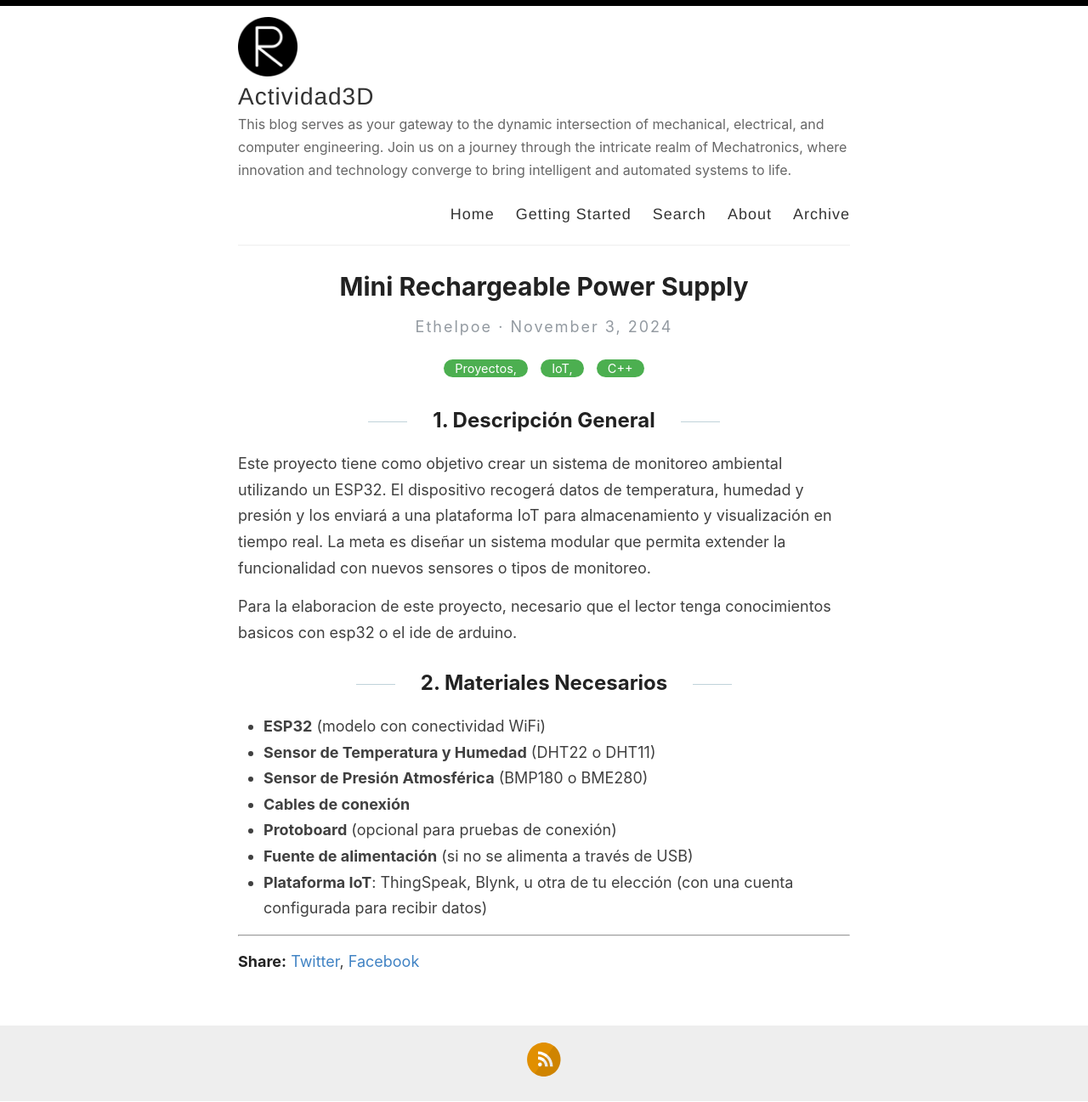
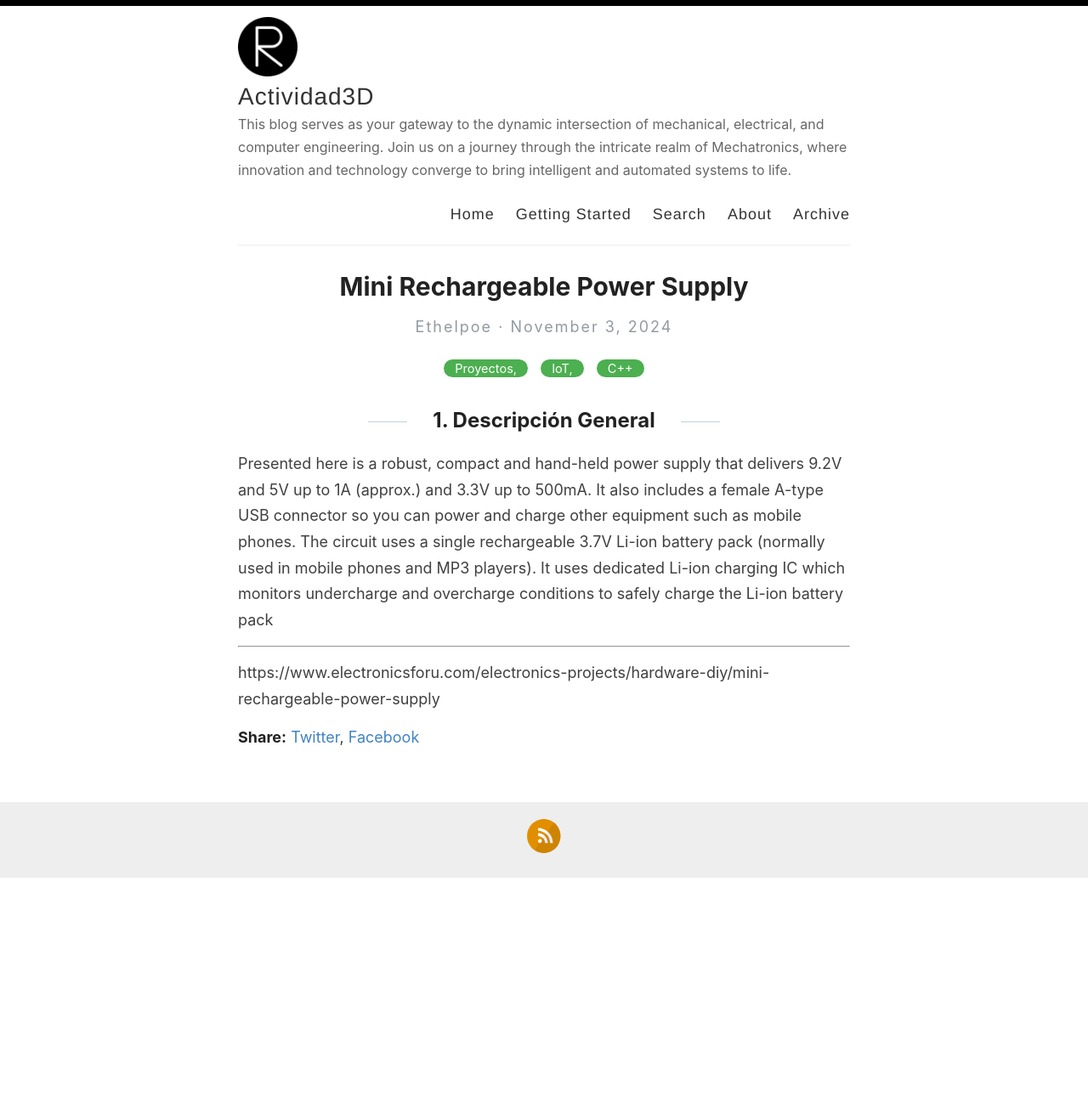
Before and after one commit to ethelpoe/ethelpoe.github.io, a Jekyll site: the page built from _posts/2024-11-03-Mini_Rechargeable_Power_Supply.md, in a window 1280 px wide. Shown: the whole page at 85% size. Built offline with Jekyll 4.4.1, drawn with Linux system fonts in a browser that asks for light colours; after the commit the page ends 1034 px from its top, so only the background shows below that.

Commit message:
Update 2024-11-03-Mini_Rechargeable_Power_Supply.md

```diff
--- a/_posts/2024-11-03-Mini_Rechargeable_Power_Supply.md
+++ b/_posts/2024-11-03-Mini_Rechargeable_Power_Supply.md
@@ -17,21 +17,9 @@ description: ""
 ---
 
 ## 1. Descripción General
-Este proyecto tiene como objetivo crear un sistema de monitoreo ambiental utilizando un ESP32.
-El dispositivo recogerá datos de temperatura, humedad y presión y los enviará a una plataforma IoT para almacenamiento y visualización en tiempo real.
-La meta es diseñar un sistema modular que permita extender la funcionalidad con nuevos sensores o tipos de monitoreo.
-
-Para la elaboracion de este proyecto, necesario que el lector tenga conocimientos basicos con esp32 o el ide de arduino.
-
-## 2. Materiales Necesarios
-- **ESP32** (modelo con conectividad WiFi)
-- **Sensor de Temperatura y Humedad** (DHT22 o DHT11)
-- **Sensor de Presión Atmosférica** (BMP180 o BME280)
-- **Cables de conexión**
-- **Protoboard** (opcional para pruebas de conexión)
-- **Fuente de alimentación** (si no se alimenta a través de USB)
-- **Plataforma IoT**: ThingSpeak, Blynk, u otra de tu elección (con una cuenta configurada para recibir datos)
-
+Presented here is a robust, compact and hand-held power supply that delivers 9.2V and 5V up to 1A (approx.) and 3.3V up to 500mA. It also includes a female A-type USB connector so you can power and charge other equipment such as mobile phones. The circuit uses a single rechargeable 3.7V Li-ion battery pack (normally used in mobile phones and MP3 players). It uses dedicated Li-ion charging IC which monitors undercharge and overcharge conditions to safely charge the Li-ion battery pack
 
 
 ---
+
+https://www.electronicsforu.com/electronics-projects/hardware-diy/mini-rechargeable-power-supply
```
